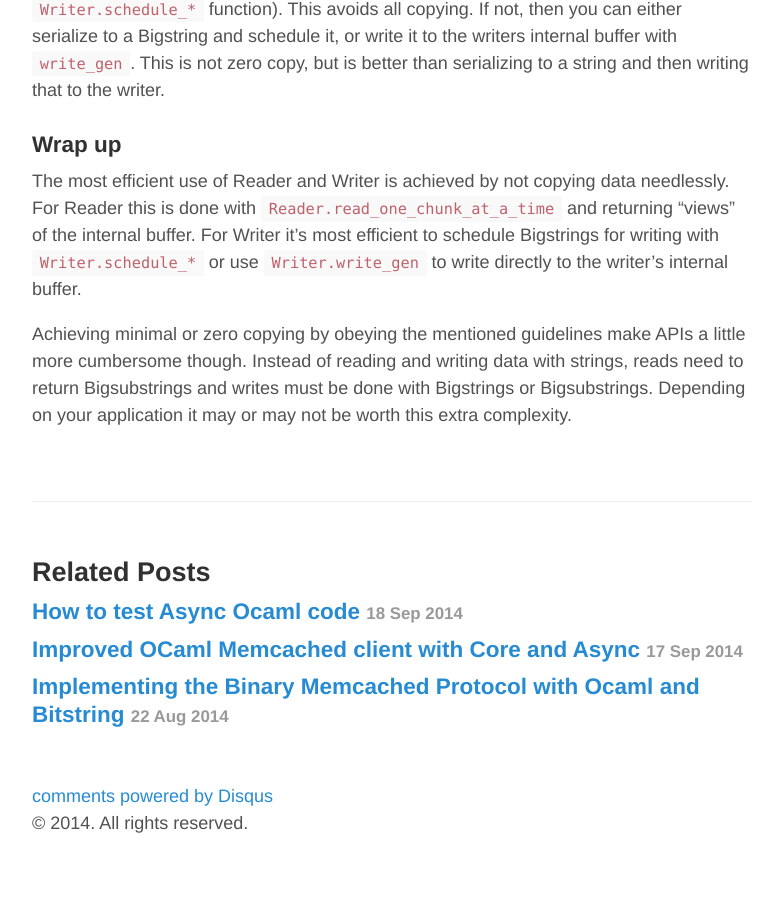
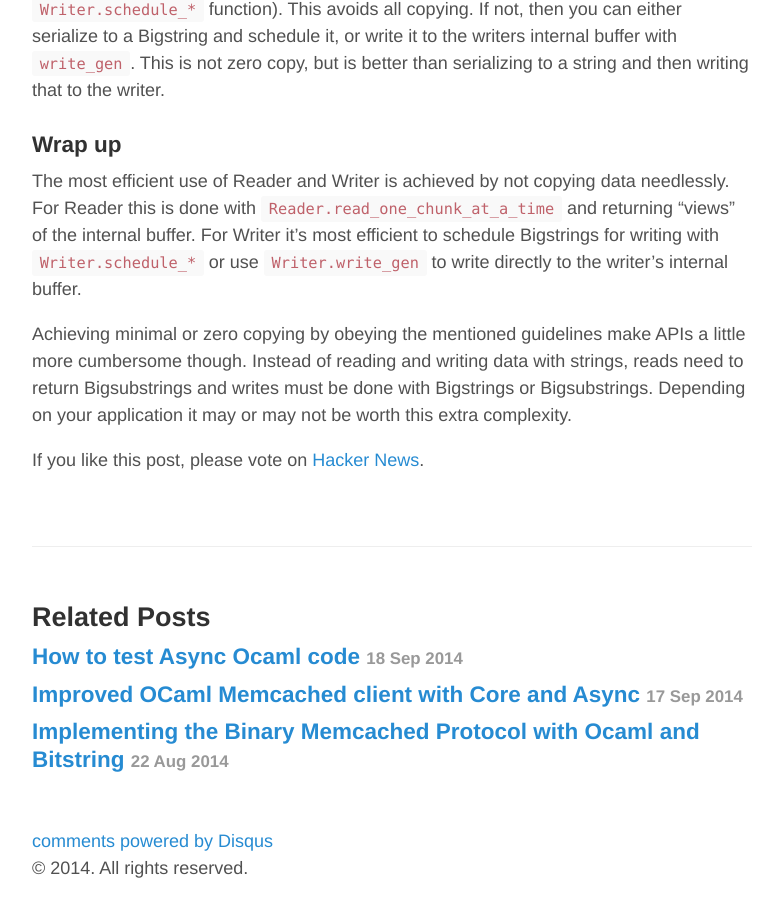
Before and after one commit to andreas/andreas.github.io, a Jekyll site: the page built from _posts/2014-10-05-efficient-use-of-core-writer-and-reader.md, in a window 1280 px wide and 900 px high, scrolled down 4010 px. Shown: the whole window, without its empty margins (248-1031 px from the left). Built offline with Jekyll 4.4.1, drawn with Linux system fonts in a browser that asks for light colours; Markdown is read by kramdown in place of the engine named in the settings; comment, search, counter and statistics services are not loaded; before the commit the page ends 4865 px from its top, so only the background shows below that.

Commit message:
Unhide post + HN link.

```diff
--- a/_posts/2014-10-05-efficient-use-of-core-writer-and-reader.md
+++ b/_posts/2014-10-05-efficient-use-of-core-writer-and-reader.md
@@ -139,3 +138,5 @@ So in terms of efficiency if your data is represented as a Bigstring, it's most
 The most efficient use of Reader and Writer is achieved by not copying data needlessly. For Reader this is done with `Reader.read_one_chunk_at_a_time` and returning "views" of the internal buffer. For Writer it's most efficient to schedule Bigstrings for writing with `Writer.schedule_*` or use `Writer.write_gen` to write directly to the writer's internal buffer.
 
 Achieving minimal or zero copying by obeying the mentioned guidelines make APIs a little more cumbersome though. Instead of reading and writing data with strings, reads need to return Bigsubstrings and writes must be done with Bigstrings or Bigsubstrings. Depending on your application it may or may not be worth this extra complexity.
+
+If you like this post, please vote on [Hacker News](http://andreas.github.io/2014/10/05/efficient-use-of-core-writer-and-reader/).
```
Also changed, not shown: other parts of _posts/2014-10-05-efficient-use-of-core-writer-and-reader.md (+0 -1 lines).
